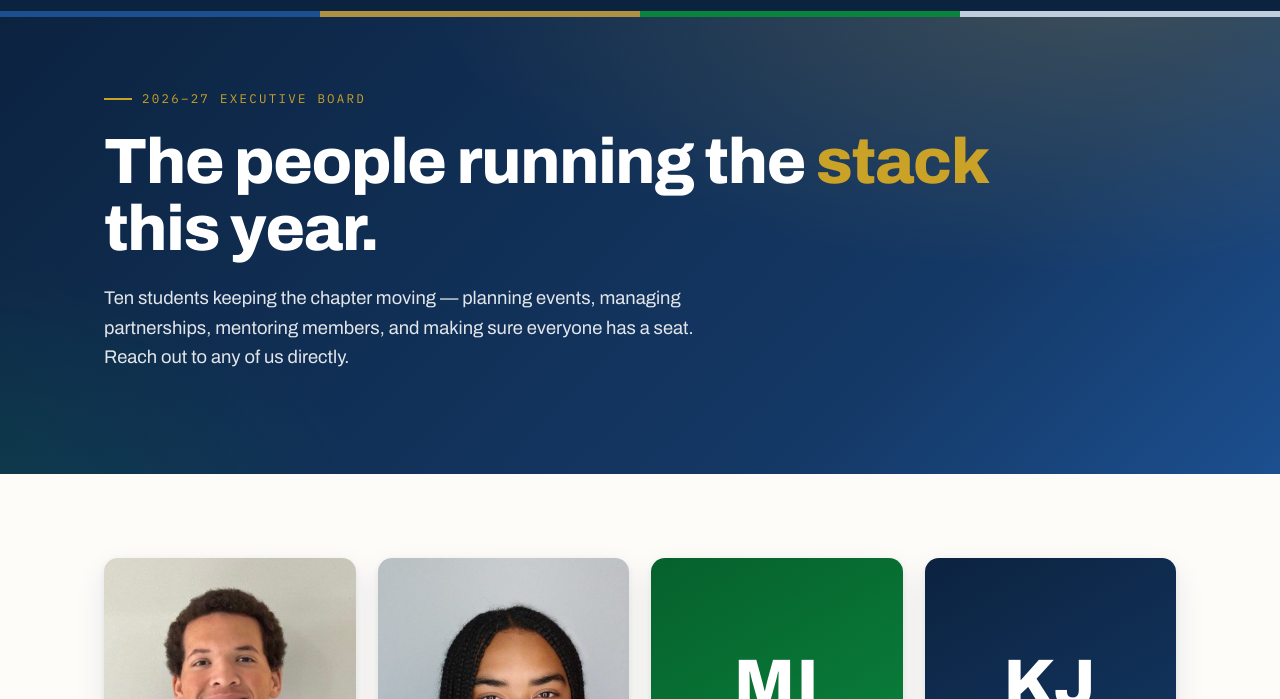
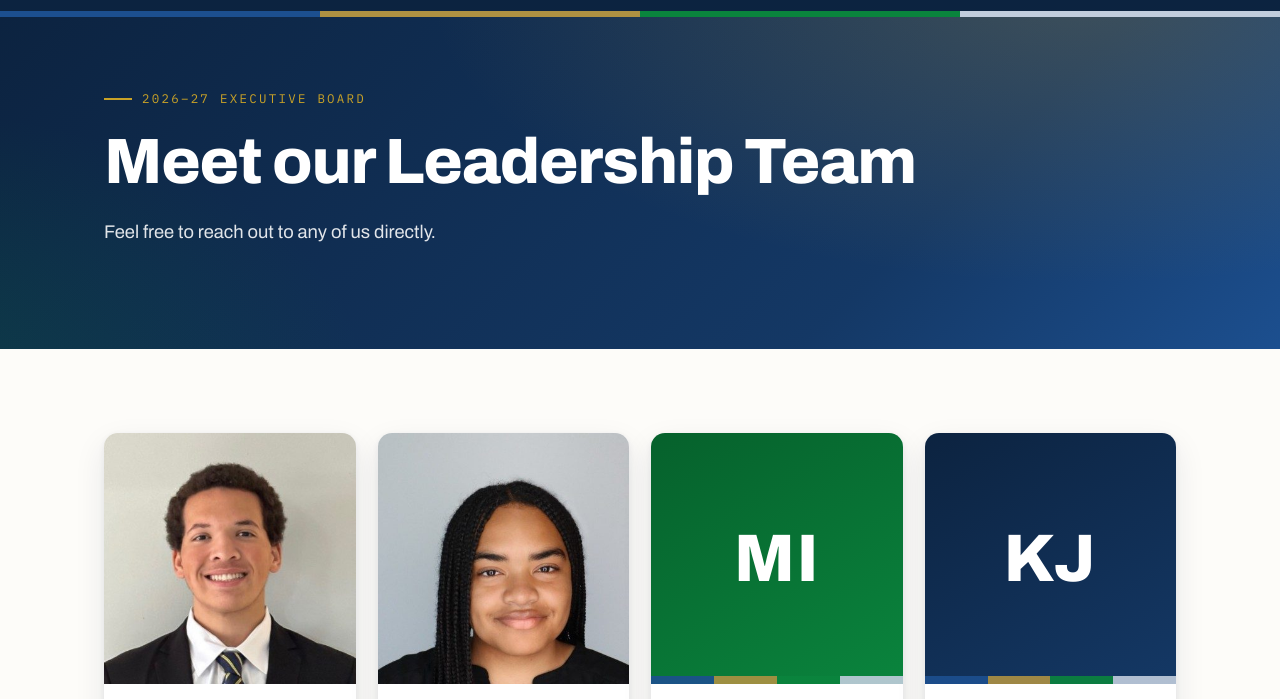
Before and after one commit to dking2023/ColorStackNDWebsite, a plain HTML site: page board.html in a window 1280 px wide. Shown: the part 61-760 px from the top of the page. Drawn offline with Linux system fonts and the light colour scheme.

Commit message:
Update leadership team introduction and footer text

```diff
--- a/board.html
+++ b/board.html
@@ -35,11 +35,10 @@
     <section class="hero" style="padding: 64px 0 68px;">
       <div class="container">
         <p class="eyebrow"><span data-board-year>2026–27</span> Executive Board</p>
-        <h1 style="max-width: 15em;">The people running the <span class="accent-word">stack</span> this year.</h1>
+        <!-- <h1 style="max-width: 15em;">The people running the <span class="accent-word">stack</span> this year.</h1> -->
+        <h1 style="max-width: 15em;">Meet our Leadership Team</h1>
         <p class="lede">
-          Ten students keeping the chapter moving — planning events, managing
-          partnerships, mentoring members, and making sure everyone has a seat.
-          Reach out to any of us directly.
+          Feel free to reach out to any of us directly.
         </p>
       </div>
     </section>
@@ -67,7 +66,7 @@
     <section class="cta-band">
       <div class="container">
         <h2>Want to be on this page?</h2>
-        <p>Join ColorStack, come to a meeting, and get involved. Board applications open every spring.</p>
+        <p>Join ColorStack National, or just come to a general meeting (Time and Location detailed on our Instagram). Board applications open every spring.</p>
         <div class="btn-row" style="justify-content: center;">
           <a class="btn btn-gold" href="https://www.colorstack.org/member-application-requirements" target="_blank" rel="noopener">Become a member</a>
           <a class="btn btn-ghost" href="contact.html">Contact the board</a>
@@ -82,7 +81,7 @@
       <div class="footer-inner">
         <div>
           <h4>ColorStack at Notre Dame</h4>
-          <p style="max-width: 30em;">Helping Black, Indigenous, and Latinx computing students at the University of Notre Dame build community and launch rewarding technical careers.</p>
+          <p style="max-width: 30em;">Helping Black and Latinx computing students at the University of Notre Dame build community and launch rewarding technical careers.</p>
         </div>
         <div>
           <h4>Site</h4>
```
